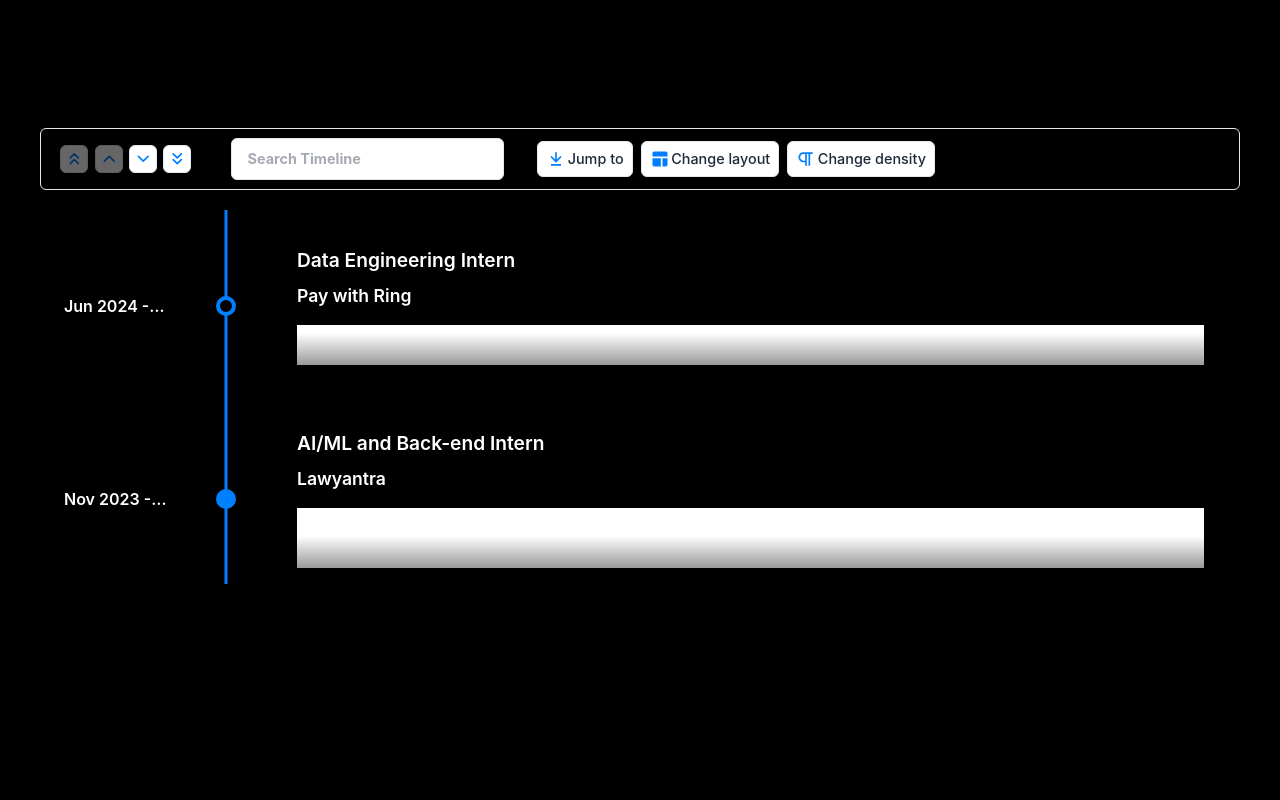
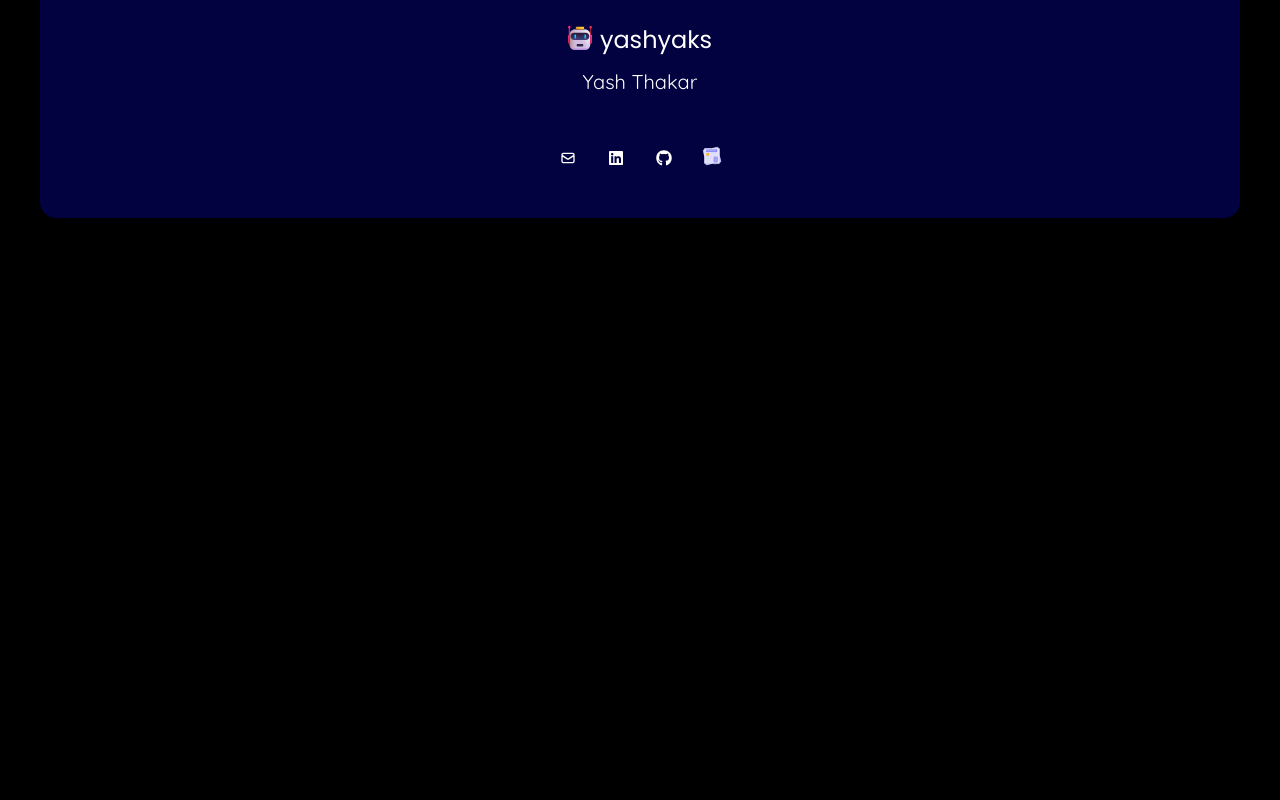
Before and after one commit to yashyaks/yashyaks.github.io, a React (Vite) app: page / in a window 1280 px wide. Shown: the part 720-1520 px from the top of the page. After the commit the page ends 978 px from the top, so only its background shows below. Built offline with nearby package versions, Linux system fonts and the light colour scheme; the HTML template or start-up script is replaced by a standard one; a web font is replaced by a local one.

Commit message:
redeisgn starts

```diff
--- a/src/App.jsx
+++ b/src/App.jsx
@@ -12,8 +12,6 @@
     <>
     <Navbar/>
     <Hero/>
-    <Experience/>
-    <Projects/>
     <Footer/>
     </>
   )
```
